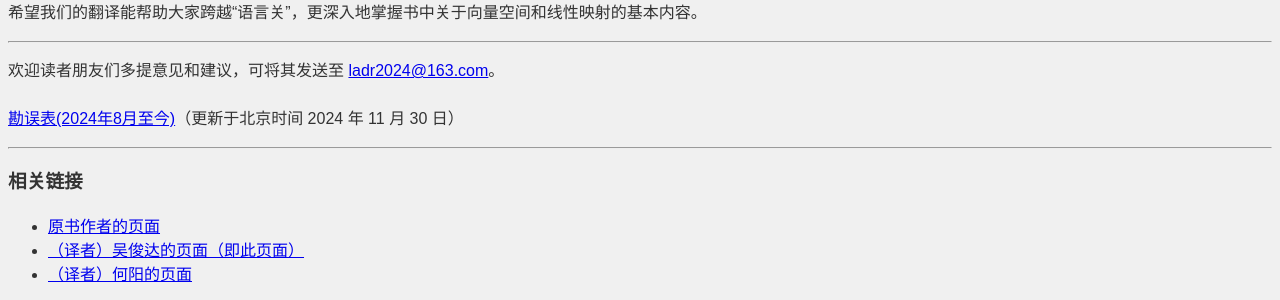
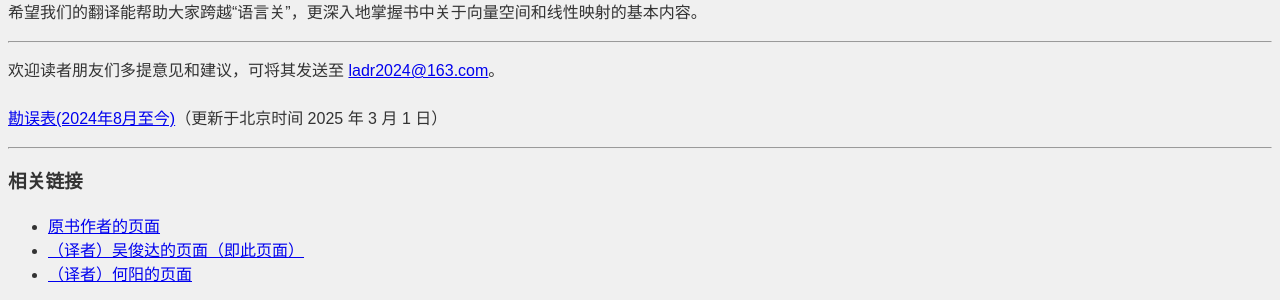
Before and after one commit to OliverWu515/OliverWu515.github.io, a Jekyll site: the page ladr4e.html, which Jekyll copies as it is, in a window 1280 px wide. Shown: the part 808-1108 px from the top of the page. Built offline with Jekyll 4.4.1, drawn with Linux system fonts in a browser that asks for light colours.

Commit message:
更新LADR网页

```diff
--- a/ladr4e.html
+++ b/ladr4e.html
@@ -140,7 +140,7 @@
         <hr>
         <p>
             欢迎读者朋友们多提意见和建议，可将其发送至
-            <a href="mailto:ladr2024@163.com">ladr2024@163.com</a>。<br><br><a href="https://linear.he-yang.top/LADRcnErrata.pdf" target="_blank">勘误表(2024年8月至今)</a>（更新于北京时间 2024 年 11 月 30 日）
+            <a href="mailto:ladr2024@163.com">ladr2024@163.com</a>。<br><br><a href="https://linear.he-yang.top/LADRcnErrata.pdf" target="_blank">勘误表(2024年8月至今)</a>（更新于北京时间 2025 年 3 月 1 日）
         </p>
         <hr>
         <h3>
@@ -203,7 +203,7 @@
             It's hoped that our translation will help you to overcome the "language barrier" and attain a deep understanding of vector spaces and linear maps.
         </p>
         <hr>
-        Comments or suggestions about the translation of the fourth edition of <em>Linear Algebra Done Right</em> can be sent to the translators at <a href="mailto:ladr2024@163.com">ladr2024@163.com</a>. <br><br><a href="https://linear.he-yang.top/LADRcnErrata.pdf" target="_blank">Errata since August, 2024</a> (30 November 2024, CST)
+        Comments or suggestions about the translation of the fourth edition of <em>Linear Algebra Done Right</em> can be sent to the translators at <a href="mailto:ladr2024@163.com">ladr2024@163.com</a>. <br><br><a href="https://linear.he-yang.top/LADRcnErrata.pdf" target="_blank">Errata since August, 2024</a> (1 March 2025, CST)
         <hr>
         <h3>Related Links</h3>
         <p>
```
